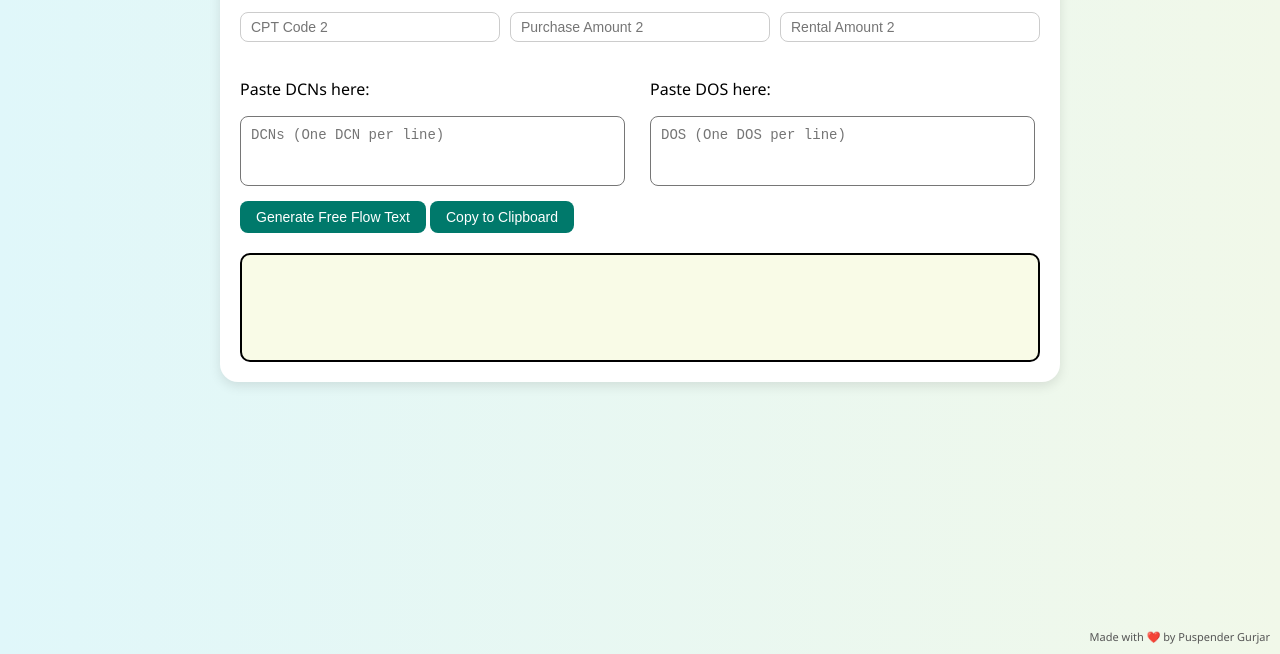
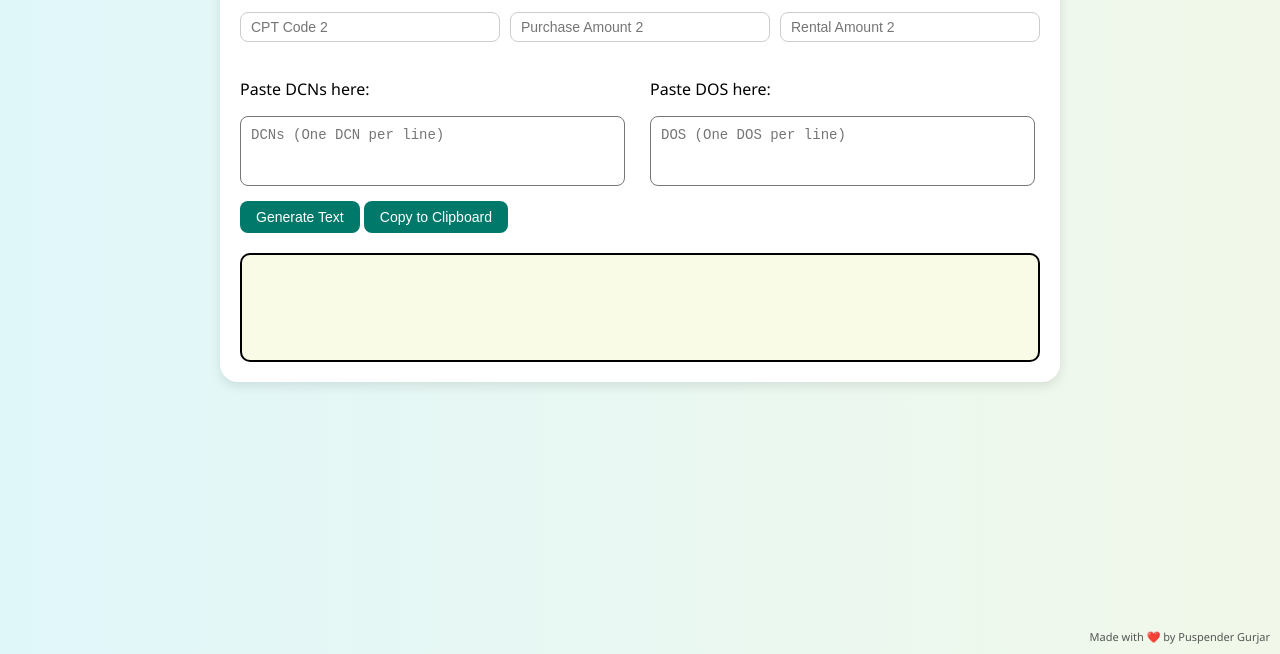
Before and after one commit to pschechi0007/DME-CALCULATOR, a plain HTML site: page index.html in a window 1280 px wide. Shown: the part 146-800 px from the top of the page. Drawn offline with Linux system fonts and the light colour scheme.

Commit message:
Update index.html

```diff
--- a/index.html
+++ b/index.html
@@ -115,7 +115,7 @@
       <textarea id="bulkDOS" placeholder="DOS (One DOS per line)" rows="3"></textarea>
     </div>
   </div>
-  <button onclick="generateText()">Generate Free Flow Text</button>
+  <button onclick="generateText()">Generate Text</button>
   <button onclick="copyText()">Copy to Clipboard</button>
   <div id="output"</div>
 </div>
```
